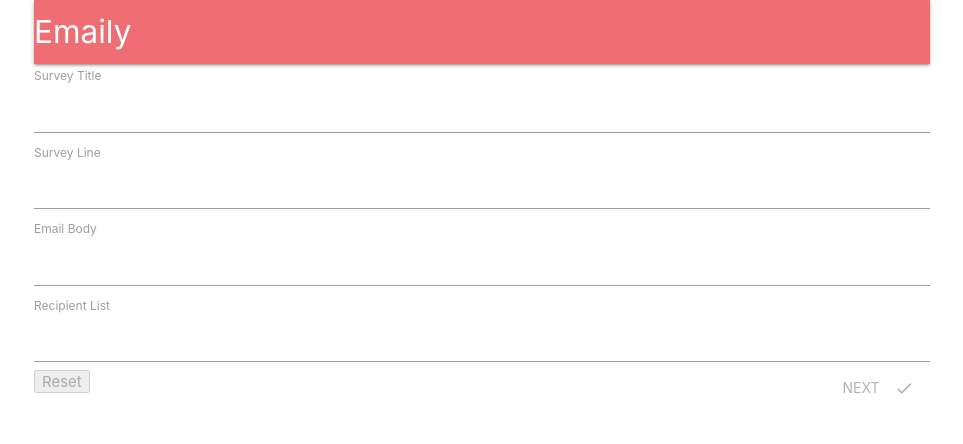
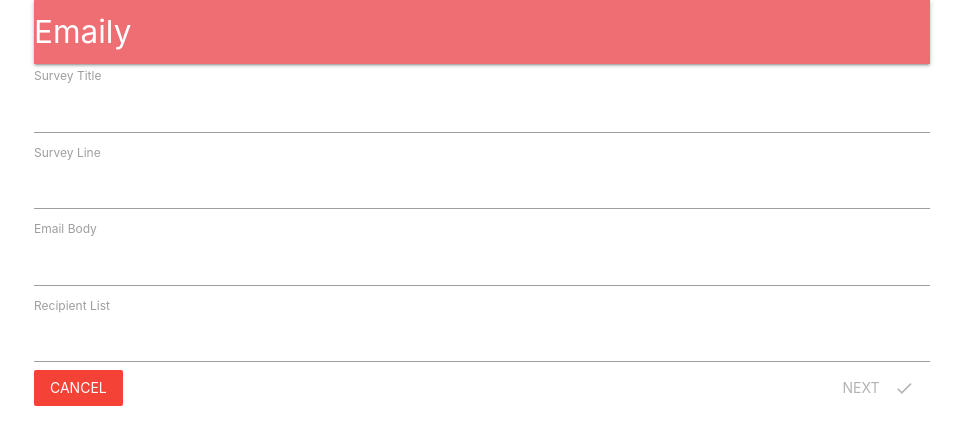
Before and after one commit to markwuu/Emaily, a React (Create React App) app in the folder client/: page /surveys/new in a window 1280 px wide. Shown: the top 444 px of the page, without its empty margins (158-1121 px from the left). Built offline with nearby package versions, Linux system fonts and the light colour scheme; no server answers.

Commit message:
Added link to navigate back to survyes  on cancel click

```diff
--- a/client/src/components/surveys/SurveyForm.js
+++ b/client/src/components/surveys/SurveyForm.js
@@ -1,6 +1,7 @@
 //SurveyForm shows a form for a user to add input
 import React from 'react';
-import { Form, Field } from 'react-final-form'
+import { Form, Field } from 'react-final-form';
+import { Link } from 'react-router-dom';
 import SurveyField from './SurveyField';
 
 const sleep = ms => new Promise(resolve => setTimeout(resolve, ms))
@@ -44,13 +45,9 @@ const SurveyForm = () => {
                         Next
                         <i className="material-icons right">done</i>
                     </button>
-                    <button
-                        type="button"
-                        onClick={form.reset}
-                        disabled={submitting || pristine}
-                    >
-                        Reset
-                    </button>
+                    <Link to="/surveys" className="red btn-flat white-text">
+                        Cancel
+                    </Link>
                 </div>
                 </form>
             )}
```
